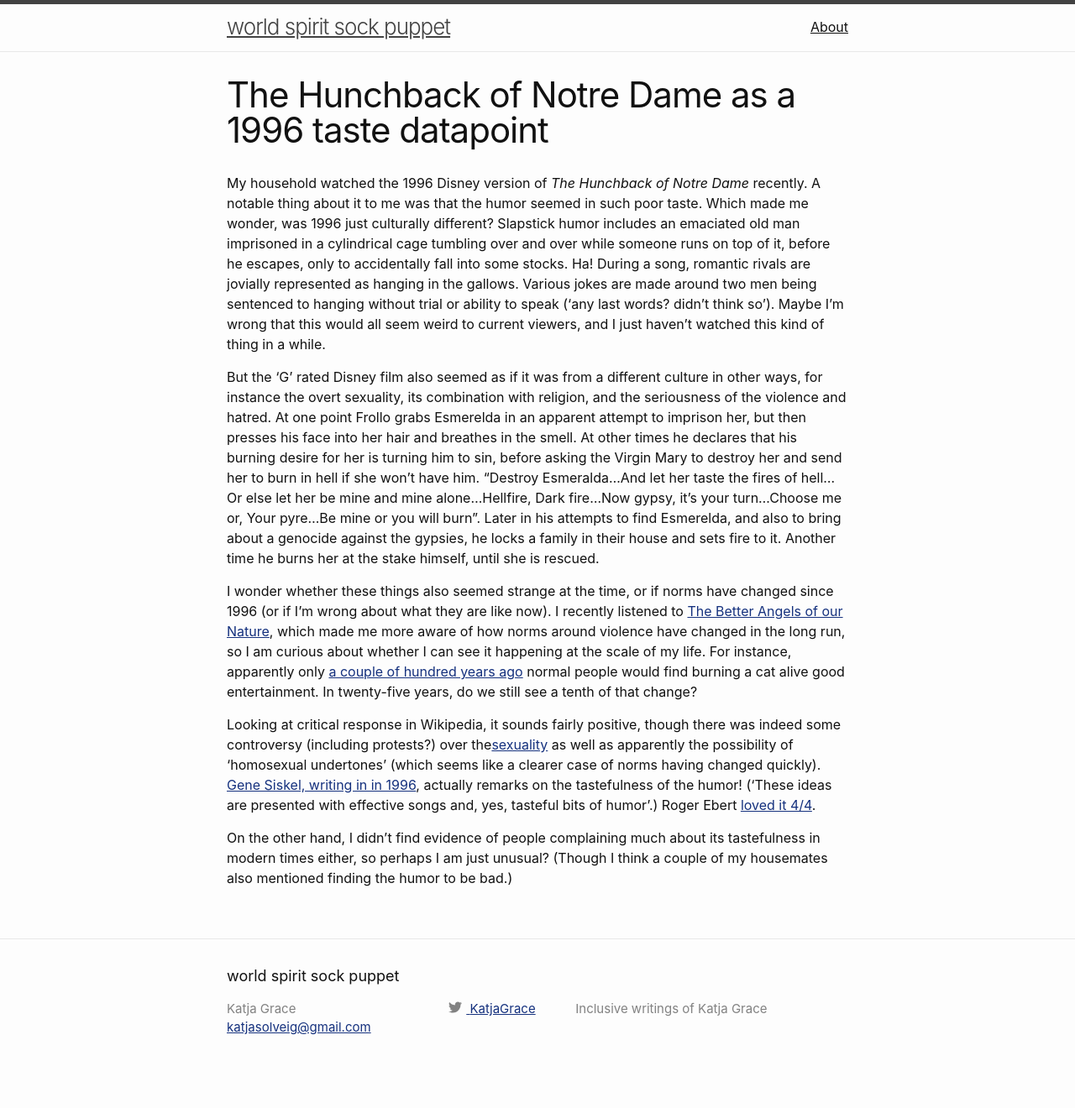
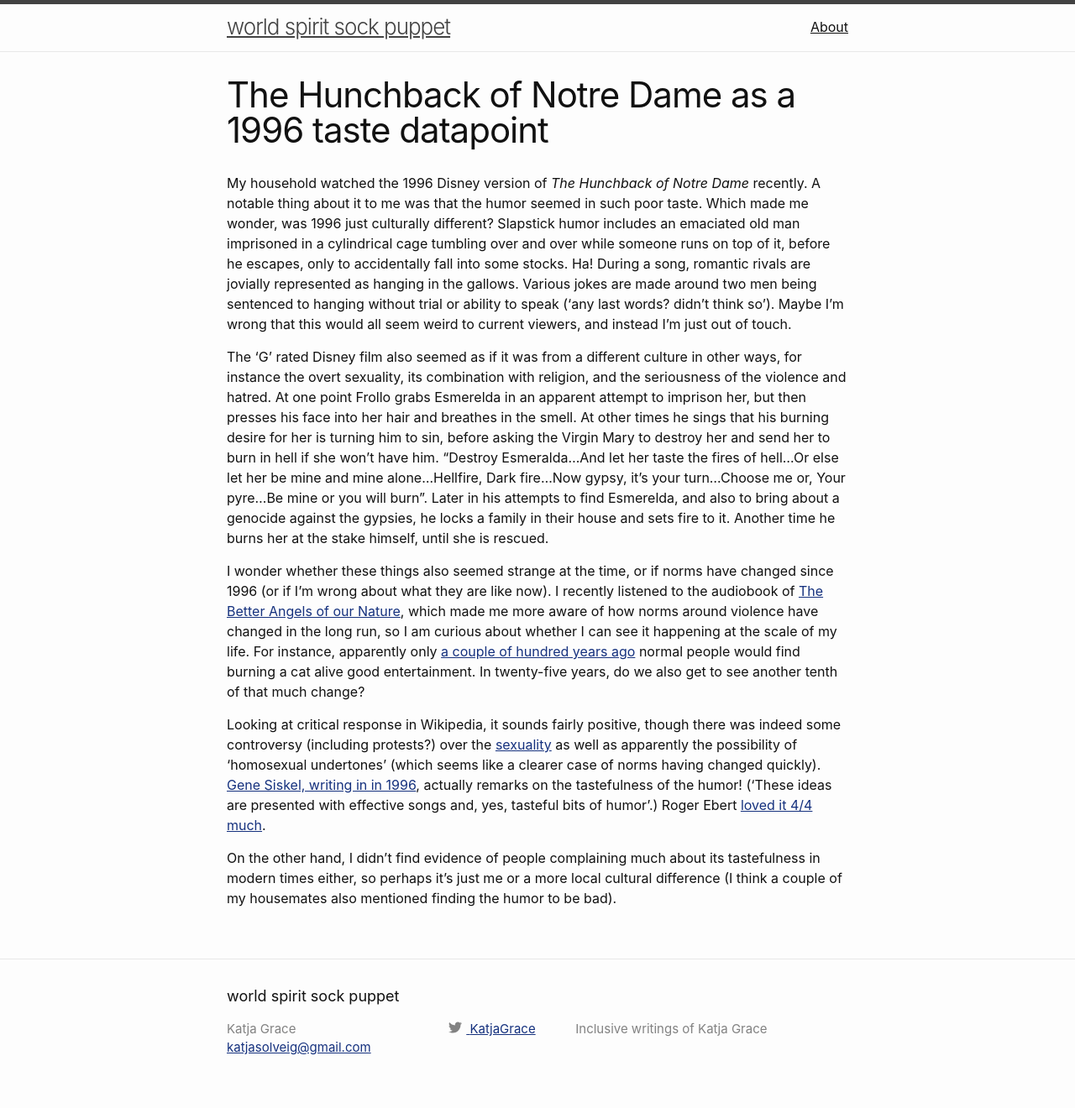
Before and after one commit to katjagrace/katjagrace.github.io, a Jekyll site: the page built from _posts/2020-11-27-hunchback-of-notre-dame-and-taste.md, in a window 1280 px wide. Shown: the whole page at 84% size. Built offline with Jekyll 4.4.1, drawn with Linux system fonts in a browser that asks for light colours; before the commit the page ends 1296 px from its top, so only the background shows below that.

Commit message:
hunchback updates

```diff
--- a/_posts/2020-11-27-hunchback-of-notre-dame-and-taste.md
+++ b/_posts/2020-11-27-hunchback-of-notre-dame-and-taste.md
@@ -6,12 +6,12 @@ tags: reviews
 comments: true
 ---
 
-My household watched the 1996 Disney version of *The Hunchback of Notre Dame* recently. A notable thing about it to me was that the humor seemed in such poor taste. Which made me wonder, was 1996 just culturally different? Slapstick humor includes an emaciated old man imprisoned in a cylindrical cage tumbling over and over while someone runs on top of it, before he escapes, only to accidentally fall into some stocks. Ha! During a song, romantic rivals are jovially represented as hanging in the gallows. Various jokes are made around two men being sentenced to hanging without trial or ability to speak ('any last words? didn't think so'). Maybe I'm wrong that this would all seem weird to current viewers, and I just haven't watched this kind of thing in a while.
+My household watched the 1996 Disney version of *The Hunchback of Notre Dame* recently. A notable thing about it to me was that the humor seemed in such poor taste. Which made me wonder, was 1996 just culturally different? Slapstick humor includes an emaciated old man imprisoned in a cylindrical cage tumbling over and over while someone runs on top of it, before he escapes, only to accidentally fall into some stocks. Ha! During a song, romantic rivals are jovially represented as hanging in the gallows. Various jokes are made around two men being sentenced to hanging without trial or ability to speak ('any last words? didn't think so'). Maybe I'm wrong that this would all seem weird to current viewers, and instead I'm just out of touch.
 
-But the 'G' rated Disney film also seemed as if it was from a different culture in other ways, for instance the overt sexuality, its combination with religion, and the seriousness of the violence and hatred. At one point Frollo grabs Esmerelda in an apparent attempt to imprison her, but then presses his face into her hair and breathes in the smell. At other times he declares that his burning desire for her is turning him to sin, before asking the Virgin Mary to destroy her and send her to burn in hell if she won't have him. "Destroy Esmeralda...And let her taste the fires of hell...Or else let her be mine and mine alone...Hellfire, Dark fire...Now gypsy, it's your turn...Choose me or, Your pyre...Be mine or you will burn". Later in his attempts to find Esmerelda, and also to bring about a genocide against the gypsies, he locks a family in their house and sets fire to it. Another time he burns her at the stake himself, until she is rescued.
+The 'G' rated Disney film also seemed as if it was from a different culture in other ways, for instance the overt sexuality, its combination with religion, and the seriousness of the violence and hatred. At one point Frollo grabs Esmerelda in an apparent attempt to imprison her, but then presses his face into her hair and breathes in the smell. At other times he sings that his burning desire for her is turning him to sin, before asking the Virgin Mary to destroy her and send her to burn in hell if she won't have him. "Destroy Esmeralda...And let her taste the fires of hell...Or else let her be mine and mine alone...Hellfire, Dark fire...Now gypsy, it's your turn...Choose me or, Your pyre...Be mine or you will burn". Later in his attempts to find Esmerelda, and also to bring about a genocide against the gypsies, he locks a family in their house and sets fire to it. Another time he burns her at the stake himself, until she is rescued.
 
-I wonder whether these things also seemed strange at the time, or if norms have changed since 1996 (or if I'm wrong about what they are like now). I recently listened to [The Better Angels of our Nature](https://en.wikipedia.org/wiki/The_Better_Angels_of_Our_Nature), which made me more aware of how norms around violence have changed in the long run, so I am curious about whether I can see it happening at the scale of my life. For instance, apparently only [a couple of hundred years ago](https://en.wikipedia.org/wiki/Cat-burning) normal people would find burning a cat alive good entertainment. In twenty-five years, do we still see a tenth of that change?
+I wonder whether these things also seemed strange at the time, or if norms have changed since 1996 (or if I'm wrong about what they are like now). I recently listened to the audiobook of [The Better Angels of our Nature](https://en.wikipedia.org/wiki/The_Better_Angels_of_Our_Nature), which made me more aware of how norms around violence have changed in the long run, so I am curious about whether I can see it happening at the scale of my life. For instance, apparently only [a couple of hundred years ago](https://en.wikipedia.org/wiki/Cat-burning) normal people would find burning a cat alive good entertainment. In twenty-five years, do we also get to see another tenth of that much change?
 
-Looking at critical response in Wikipedia, it sounds fairly positive, though there was indeed some controversy (including protests?) over the[sexuality](https://www.thefreelibrary.com/'Hunchback+of+Naughty+Dame'+row.-a061166779) as well as apparently the possibility of 'homosexual undertones' (which seems like a clearer case of norms having changed quickly). [Gene Siskel, writing in in 1996](https://web.archive.org/web/20141205050748/http://articles.chicagotribune.com/1996-06-21/entertainment/9606210128_1_eraser-special-effects-star), actually remarks on the tastefulness of the humor! ('These ideas are presented with effective songs and, yes, tasteful bits of humor'.) Roger Ebert [loved it 4/4](https://www.rogerebert.com/reviews/the-hunchback-of-notre-dame-1996).
+Looking at critical response in Wikipedia, it sounds fairly positive, though there was indeed some controversy (including protests?) over the [sexuality](https://www.thefreelibrary.com/'Hunchback+of+Naughty+Dame'+row.-a061166779) as well as apparently the possibility of 'homosexual undertones' (which seems like a clearer case of norms having changed quickly). [Gene Siskel, writing in in 1996](https://web.archive.org/web/20141205050748/http://articles.chicagotribune.com/1996-06-21/entertainment/9606210128_1_eraser-special-effects-star), actually remarks on the tastefulness of the humor! ('These ideas are presented with effective songs and, yes, tasteful bits of humor'.) Roger Ebert [loved it 4/4 much](https://www.rogerebert.com/reviews/the-hunchback-of-notre-dame-1996).
 
-On the other hand, I didn't find evidence of people complaining much about its tastefulness in modern times either, so perhaps I am just unusual? (Though I think a couple of my housemates also mentioned finding the humor to be bad.)
+On the other hand, I didn't find evidence of people complaining much about its tastefulness in modern times either, so perhaps it's just me or a more local cultural difference (I think a couple of my housemates also mentioned finding the humor to be bad).
```
